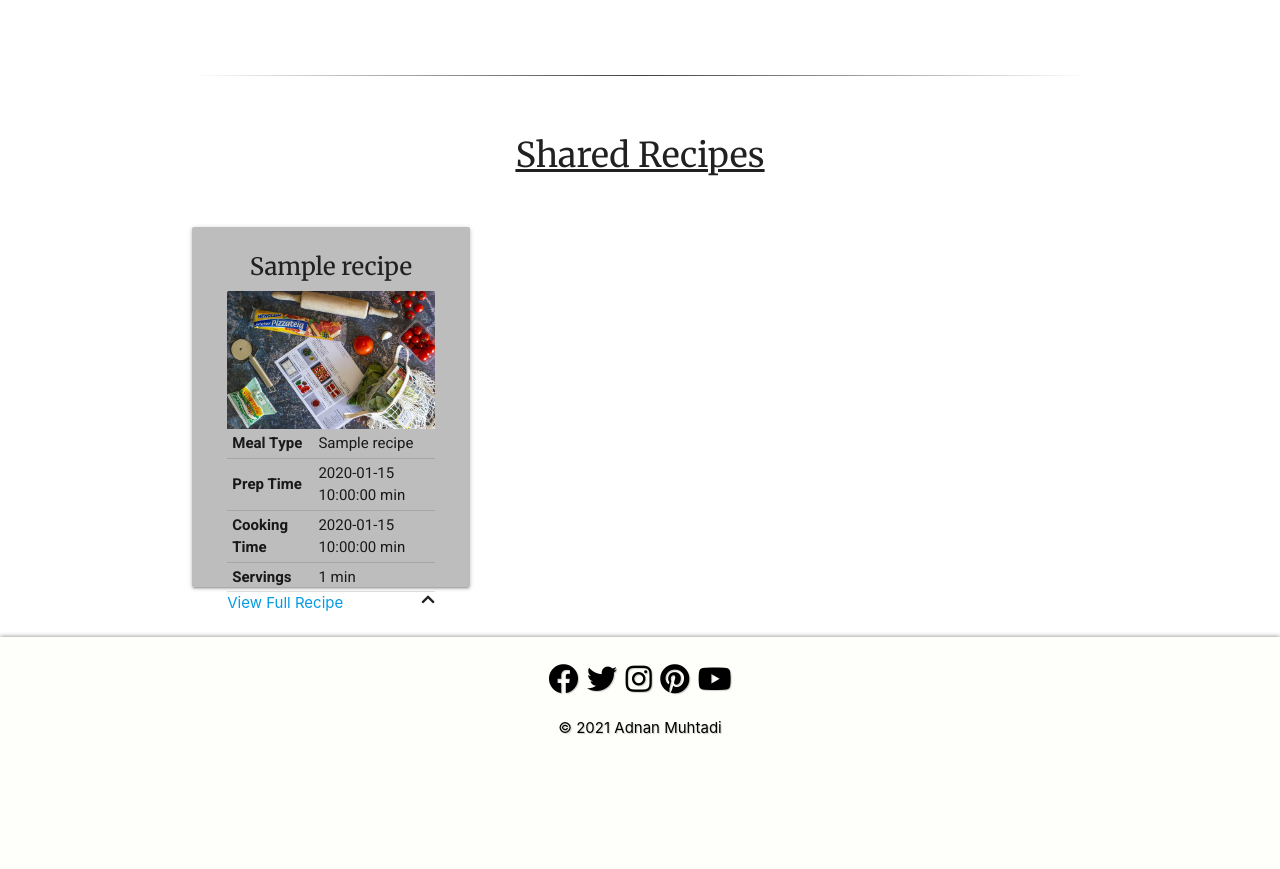
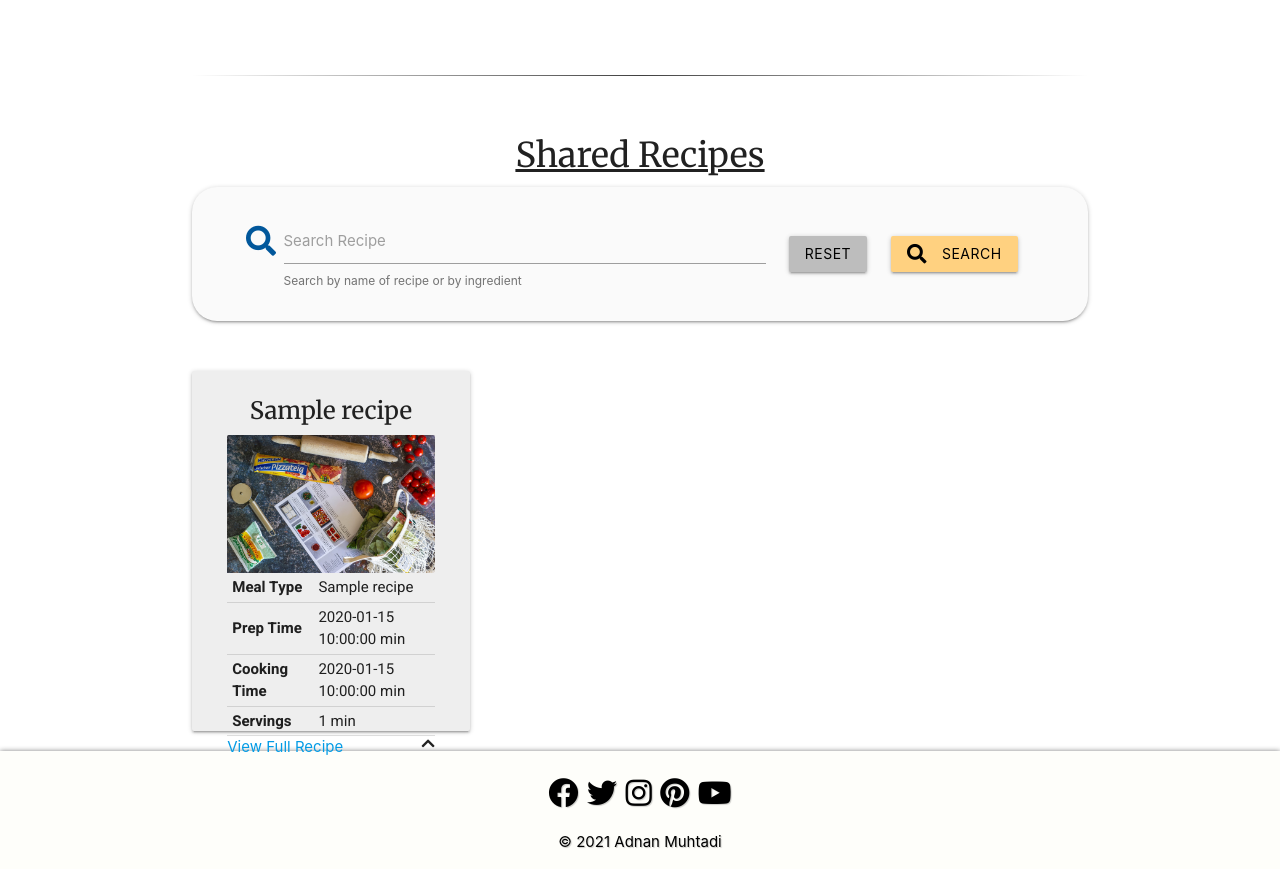
Before and after one commit to adnanmuhtadi/milestone-project-3, a Flask app: page / in a window 1280 px wide. Shown: the part 1088-1957 px from the top of the page. Before the commit the page ends 1822 px from the top, so only its background shows below. Run offline with Flask 2, Linux system fonts and the light colour scheme; a database or web service that is not in the repository returns one stand-in record (values such as "Sample title"); some libraries are stand-ins or nearby versions.

Commit message:
Mod - Added the search functionality to homepage
Added comments to app.py and added the search functionality to the homepage

```diff
--- a/app.py
+++ b/app.py
@@ -39,12 +39,39 @@ def get_recipes():
     return render_template("home.html", recipes=recipes)
 
 
-@ app.route("/")
+"""
+Function to get the list of recepes from Mongo DB and display on my recipe page
+"""
+
+
+@app.route("/search", methods=["GET", "POST"])
+def search():
+    query = request.form.get("query")
+    recipes = list(mongo.db.recipes.find({"$text": {"$search": query}}))
+    return render_template("home.html", recipes=recipes)
+
+
+"""
+Function to get the list of recepes from Mongo DB and display on my recipe page
+"""
+
+
 @ app.route("/get_my_recipes")
 # Function to get the list of recepes from Mongo DB and display them in your personal list of recipes
 def get_my_recipes():
     recipes = mongo.db.recipes.find()
     return render_template("my_recipes.html", recipes=recipes)
+
+
+"""
+Function to get the user registered into Mongodb
+1 - To check if the user exists in the db
+2 - To display and error message if they already exist
+3.1 - Checks if the password and confirm password match
+3.2 - Added the rest of the form into the DB
+4 - set up the User Sessional
+5 - Error Message if the passwords dont match
+"""
 
 
 @ app.route("/registration", methods=["GET", "POST"])
@@ -70,11 +97,18 @@ def registration():
             }
             mongo.db.users.insert_one(registration)
 
+            # Setting up the User session and redirects the user to the profile page
             session["user"] = request.form.get("username").lower()
-            flash("Registration Successful!")
             return redirect(url_for("profile", username=session["user"]))
         flash("Password does not match!")
     return render_template("registration.html")
+
+
+"""
+Function to get the user logged in
+1. Checks if the Username is registered in the DB
+2. Checks if the username AND password is correct before logging in.
+"""
 
 
 @ app.route("/login", methods=["GET", "POST"])
@@ -97,10 +131,15 @@ def login():
 
         else:
             # username doesn't exist
-            flash("Incorrect Username and/or Password")
+            flash("Username can not be found")
             return redirect(url_for("login"))
 
     return render_template("login.html")
+
+
+"""
+Function to get the username set up and associated with the user session
+"""
 
 
 @ app.route("/profile/<username>", methods=["GET", "POST"])
@@ -115,12 +154,22 @@ def profile(username):
     return redirect(url_for("login"))
 
 
+"""
+Function to close the session can have an error appear to inform the user
+"""
+
+
 @ app.route("/logout")
 def logout():
     # remove user from session cookie
     flash("You have been logged out")
     session.pop("user")
     return redirect(url_for("login"))
+
+
+"""
+Function to get the list of recepes from Mongo DB and display in the home page
+"""
 
 
 @ app.route("/add_recipe", methods=["GET", "POST"])
@@ -140,7 +189,7 @@ def add_recipe():
         }
         mongo.db.recipes.insert_one(recipe)
         flash("Recipe Successfully Added")
-        return redirect(url_for("get_recipes"))
+        return redirect(url_for("get_my_recipes"))
 
     # to pull the meal type names from the mongodb
     meals = mongo.db.meals.find().sort("meal_name", 1)
--- a/static/css/style.css
+++ b/static/css/style.css
@@ -41,6 +41,40 @@ nav ul a {
     margin-bottom: 0px;
 }
 
+.input-field .helper-text {
+    text-align: left;
+}
+
+/* Footer for all pages*/
+footer {
+    height: 50px;
+    margin-top: -50px;
+    position: relative;
+}
+
+.page-footer {
+    width: 100%;
+    background-color: #fefefa;
+    text-shadow: 1px 1px 1px rgba(0, 0, 0, 0.2);
+    box-shadow: 0 0 5px grey;
+    left: 0;
+    bottom: 0;
+    text-align: center;
+}
+
+.page-footer h5 {
+    font-family: "Merriweather", sans-serif;
+}
+
+.quicklinks a,
+.fab{
+    color: #000000;
+}
+
+.social-media {
+    font-size: 30px;
+}
+
 /*////////////////////////////// Home Page*/
 
 /* carousel for the home page */
@@ -78,6 +112,11 @@ hr {
     position: relative;
 }
 
+.search-recipes {
+    border-radius: 25px;
+    margin-bottom: 30px;
+}
+
 .row .col.s4 {
     width: 31%;
     margin-left: auto;
@@ -86,7 +125,7 @@ hr {
 }
 
 .recipe-card {
-    margin: 40px 20px 50px 20px;
+    margin: 20px 20px 20px 20px;
 }
 
 .card {
@@ -168,36 +207,6 @@ table {
     text-align: center;
 }
 
-/*////////////////////////////// Footer */
-footer {
-    height: 50px;
-    margin-top: -50px;
-    position: relative;
-}
-
-.page-footer {
-    width: 100%;
-    background-color: #fefefa;
-    text-shadow: 1px 1px 1px rgba(0, 0, 0, 0.2);
-    box-shadow: 0 0 5px grey;
-    left: 0;
-    bottom: 0;
-    text-align: center;
-}
-
-.page-footer h5 {
-    font-family: "Merriweather", sans-serif;
-}
-
-.quicklinks a,
-.fab{
-    color: #000000;
-}
-
-.social-media {
-    font-size: 30px;
-}
-
 @media only screen and (max-width: 1024px) {
     .quicklinks li {
         font-size:13px;
--- a/templates/base.html
+++ b/templates/base.html
@@ -41,6 +41,7 @@
             <a href="{{ url_for('get_recipes') }}" class="brand-logo">Home Cooking</a>
             <a href="#" data-target="mobile-demo" class="sidenav-trigger right"><i class="fas fa-bars"></i></a>
             <ul class="right hide-on-med-and-down">
+            <!-- If the user is logged in, display the following links -->
             {% if session.user %}
                 <li><a href="{{ url_for('get_my_recipes') }}">My Recipes</a></li>
                 <li><a href="{{ url_for('add_recipe') }}">Add New Recipe</a></li>
@@ -71,6 +72,7 @@
         </ul>
     </header>
 
+    <!--two block stuctures to be in and out of the aligned div-->
     {% block structure %}
         <main class="container">
             {% block content %}
--- a/templates/home.html
+++ b/templates/home.html
@@ -25,15 +25,33 @@
     <h4 class="center-header">Shared Recipes</h4>
 
     <!-- Place holder for the search button -->
+    <div class="row card-panel grey lighten-5 search-recipes">
+        <form action="{{ url_for('search') }}" method="post" class="col s12">
+            <div class="row valign-wrapper center-align">
+                <div class="input-field col s12 m8">
+                    <i class="fas fa-search prefix light-blue-text text-darken-4"></i>
+                    <input type="text" name="query" id="query" minlength="3" class="validate" required>
+                    <label for="query">Search Recipe </label>
+                    <span class="helper-text">Search by name of recipe or by ingredient</span>
+                </div>
+                <div class="col s12 m4">
+                    <a href="{{ url_for('get_recipes') }}" class="grey lighten-1 col s4 btn black-text">Reset</a>
+                    <button type="submit" class="orange accent-1 btn black-text">
+                        <i class="fas fa-search left"></i> Search
+                    </button>
+                </div>
+            </div>
+        </form>
+    </div>
 
     <!-- The cards that are displayed fo the recipes which have been shared and is being called from the database -->
 
     <div class="row shared-recipes">
         {% for recipe in recipes %}
         {% if session.user == recipe.created_by %}
-            <div class="recipe-card card grey lighten-4 col s4">
+            <div class="recipe-card card grey lighten-1 col s4">
         {% else %}
-            <div class="recipe-card card grey lighten-1 col s4">
+            <div class="recipe-card card grey lighten-3 col s4">
         {% endif %}
                 <div class="card-content">
                     <span class="card-title grey-text text-darken-4 s12"><strong>{{ recipe.recipe_name }}</strong></span>
@@ -67,7 +85,7 @@
                             <i class="fas fa-chevron-up right activator"></i></p>
                         {% endif %}
                 </div>
-                <div class="card-reveal">
+                <div class="card-reveal ">
                     <span class="card-title grey-text text-darken-4"><strong>Ingredients</strong><i class="fas fa-chevron-down right"></i></span>
                     <ul class="unordered-list list-items">
                     {% for ingredient in recipe.recipe_ingredients %}
```
Also changed, not shown: templates/my_recipes.html (+12 -1 lines).
